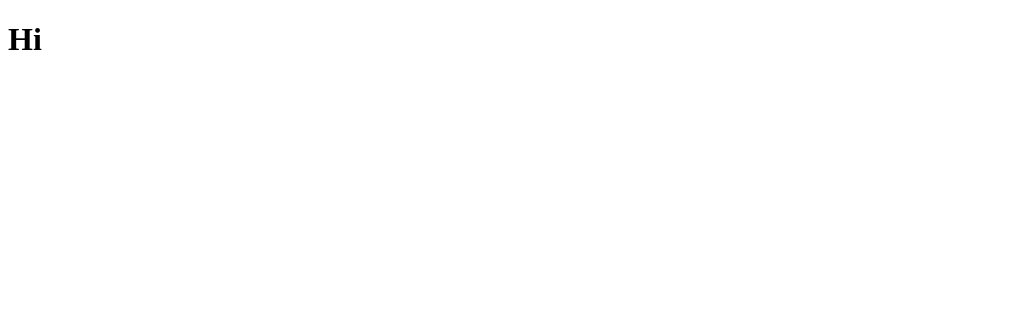
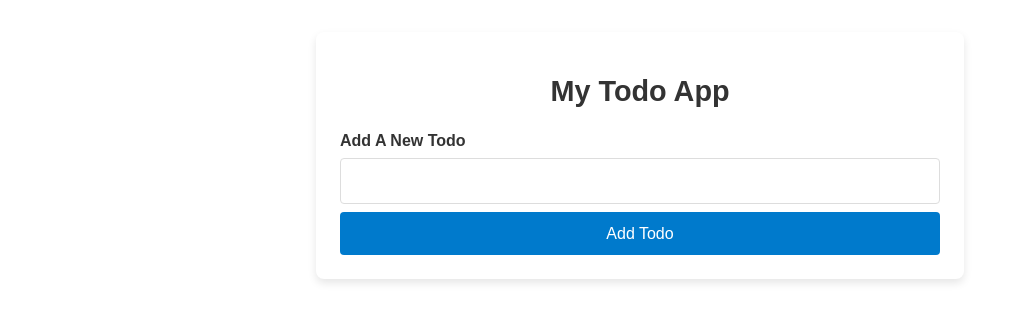
Before and after one commit to imudasirali/react-hands-on-learning, a React (Vite) app: page / in a window 1280 px wide. Shown: the top 322 px of the page, without its empty margins (0-1018 px from the left). Built offline with nearby package versions, Linux system fonts and the light colour scheme.

Commit message:
LDT-1113: Advanced Todo App

```diff
--- a/src/App.jsx
+++ b/src/App.jsx
@@ -1,6 +1,100 @@
-function App() {
+import { createContext, useEffect, useReducer, useState } from "react";
+import "./style.css";
+import { TodoList } from "./components/TodoList";
 
-  return <h1>Hi</h1>
+const LOCAL_STORAGE_KEY = "TODOS";
+const ACTIONS = {
+  ADD: "ADD",
+  UPDATE: "UPDATE",
+  DELETE: "DELETE",
+  TOGGLE: "TOGGLE",
+};
+function reducer(todos, { type, payload }) {
+  switch (type) {
+    case ACTIONS.ADD:
+      return [
+        ...todos,
+        { name: payload.name, completed: false, id: crypto.randomUUID() },
+      ];
+    case ACTIONS.TOGGLE:
+      return todos.map((todo) => {
+        if (todo.id === payload.id)
+          return { ...todo, completed: payload.completed };
+
+        return todo;
+      });
+    case ACTIONS.DELETE:
+      return todos.filter((todo) => todo.id !== payload.id);
+    case ACTIONS.UPDATE:
+      return todos.map((todo) => {
+        if (todo.id === payload.id) {
+          return { ...todo, name: payload.name };
+        }
+        return todo;
+      });
+    default:
+      return [];
+  }
 }
 
-export default App
+export const TodoContext = createContext();
+function App() {
+  const [newTodoName, setNewTodoName] = useState("");
+  const [todos, dispatch] = useReducer(reducer, [], (initialValue) => {
+    const value = localStorage.getItem(LOCAL_STORAGE_KEY);
+    if (value == null) return initialValue;
+    return JSON.parse(value);
+  });
+
+  useEffect(() => {
+    localStorage.setItem(LOCAL_STORAGE_KEY, JSON.stringify(todos));
+  }, [todos]);
+
+  function addNewTodo() {
+    if (newTodoName === "") return;
+
+    dispatch({ type: ACTIONS.ADD, payload: { name: newTodoName } });
+    setNewTodoName("");
+  }
+
+  function toggleTodo(todoId, completed) {
+    dispatch({ type: ACTIONS.TOGGLE, payload: { id: todoId, completed } });
+  }
+
+  function deleteTodo(todoId) {
+    dispatch({ type: ACTIONS.DELETE, payload: { id: todoId } });
+  }
+
+  function updateTodo(id, name) {
+    dispatch({ type: ACTIONS.UPDATE, payload: { id, name } });
+  }
+
+  return (
+    <TodoContext.Provider
+      value={{
+        todos: todos,
+        addNewTodo,
+        deleteTodo,
+        toggleTodo,
+        updateTodo,
+      }}
+    >
+      <h1>My Todo App</h1>
+      <TodoList />
+      <form id="new-todo-form">
+        <label htmlFor="todo-input">Add A New Todo</label>
+        <input
+          type="text"
+          id="todo-input"
+          value={newTodoName}
+          onChange={(e) => setNewTodoName(e.target.value)}
+        />
+        <button type="submit" onClick={addNewTodo}>
+          Add Todo
+        </button>
+      </form>
+    </TodoContext.Provider>
+  );
+}
+
+export default App;
--- /dev/null
+++ b/src/components/TodoItem.jsx
@@ -0,0 +1,43 @@
+import { useContext, useRef, useState } from "react";
+import { TodoContext } from "../App";
+
+export function TodoItem({ id, name, completed }) {
+  const { toggleTodo, deleteTodo, updateTodo } = useContext(TodoContext);
+  const [isEditing, setIsEditing] = useState(false);
+  const nameRef = useRef();
+  function handleSave() {
+    if (nameRef.current.value === "") return;
+    updateTodo(id, nameRef.current.value);
+    setIsEditing(false);
+  }
+  return (
+    <li className="list-item">
+      <label className="list-item-label">
+        <input
+          checked={completed}
+          type="checkbox"
+          data-list-item-checkbox
+          onChange={(e) => toggleTodo(id, e.target.checked)}
+        />
+        {isEditing ? (
+          <input autoFocus type="text" defaultValue={name} ref={nameRef} />
+        ) : (
+          <span data-list-item-text>{name}</span>
+        )}
+      </label>
+      {isEditing ? (
+        <button onClick={handleSave} data-button-edit>
+          {"Save"}
+        </button>
+      ) : (
+        <button onClick={() => setIsEditing(!isEditing)} data-button-edit>
+          {"Edit"}
+        </button>
+      )}
+
+      <button onClick={() => deleteTodo(id)} data-button-delete>
+        Delete
+      </button>
+    </li>
+  );
+}
--- /dev/null
+++ b/src/components/TodoList.jsx
@@ -0,0 +1,14 @@
+import { useContext } from "react";
+import { TodoContext } from "../App";
+import { TodoItem } from "./TodoItem";
+
+export function TodoList() {
+  const { todos } = useContext(TodoContext);
+  return (
+    <ul id="list">
+      {todos.map((todo) => {
+        return <TodoItem key={todo.id} {...todo} />;
+      })}
+    </ul>
+  );
+}
--- /dev/null
+++ b/src/style.css
@@ -0,0 +1,127 @@
+#root {
+    max-width: 600px;
+    margin: 2rem auto;
+    padding: 1.5rem;
+    background-color: #ffffff;
+    border-radius: 8px;
+    box-shadow: 0 4px 8px rgba(0, 0, 0, 0.1);
+    font-family: Arial, sans-serif;
+}
+
+h1 {
+    text-align: center;
+    color: #333;
+    margin-bottom: 1rem;
+    font-size: 1.8rem;
+    font-weight: 600;
+}
+
+#list {
+    list-style: none;
+    padding: 0;
+    margin: 1rem 0;
+}
+
+.list-item {
+    display: flex;
+    align-items: center;
+    justify-content: space-between;
+    padding: 0.8rem;
+    margin-bottom: 0.5rem;
+    background-color: #f7f9fc;
+    border: 1px solid #e0e0e0;
+    border-radius: 5px;
+    transition: background-color 0.3s ease;
+}
+
+.list-item:hover {
+    background-color: #e8f1fc;
+}
+
+.list-item-label {
+    display: flex;
+    align-items: center;
+    gap: 0.5rem;
+}
+
+.list-item-label input[type="checkbox"] {
+    accent-color: #007acc;
+    transform: scale(1.2);
+}
+
+[data-list-item-text="true"] {
+    color: #333;
+    font-size: 1rem;
+}
+
+button {
+    padding: 0.4rem 0.8rem;
+    font-size: 0.9rem;
+    border: none;
+    border-radius: 4px;
+    cursor: pointer;
+    transition: background-color 0.3s ease;
+}
+
+[data-button-edit="true"] {
+    background-color: #f1c40f;
+    color: #fff;
+}
+
+[data-button-edit="true"]:hover {
+    background-color: #e1b300;
+}
+
+[data-button-delete="true"] {
+    background-color: #e74c3c;
+    color: #fff;
+}
+
+[data-button-delete="true"]:hover {
+    background-color: #c0392b;
+}
+
+[data-list-item-checkbox]:checked~[data-list-item-text] {
+    text-decoration: line-through;
+    color: #aaa;
+}
+
+#new-todo-form {
+    display: flex;
+    flex-direction: column;
+    margin-top: 1.5rem;
+    gap: 0.5rem;
+}
+
+#new-todo-form label {
+    font-weight: 600;
+    color: #333;
+}
+
+#todo-input {
+    padding: 0.8rem;
+    font-size: 1rem;
+    border: 1px solid #ddd;
+    border-radius: 4px;
+    transition: border-color 0.3s;
+}
+
+#todo-input:focus {
+    border-color: #007acc;
+    outline: none;
+}
+
+#new-todo-form button {
+    padding: 0.8rem;
+    font-size: 1rem;
+    background-color: #007acc;
+    color: #fff;
+    border: none;
+    border-radius: 4px;
+    cursor: pointer;
+    transition: background-color 0.3s ease;
+}
+
+#new-todo-form button:hover {
+    background-color: #005fa3;
+}
```
